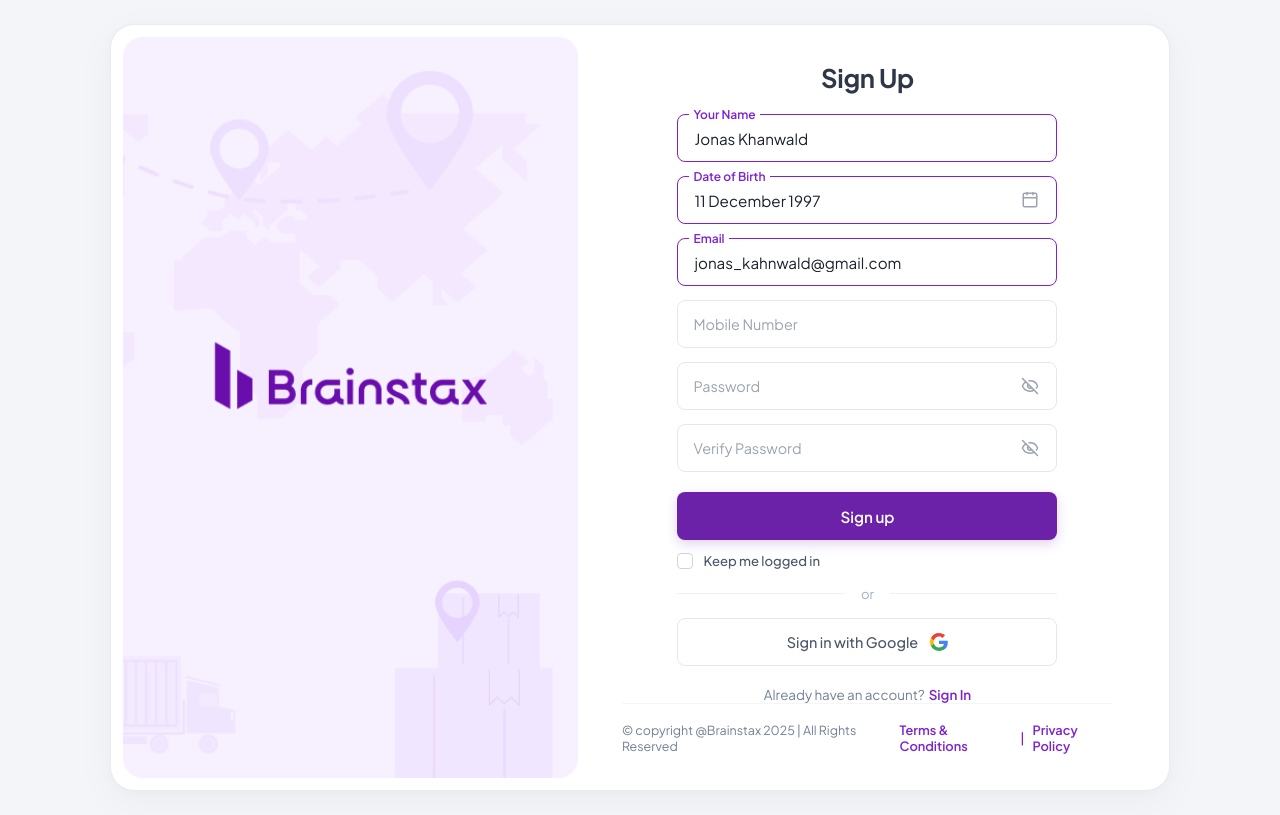
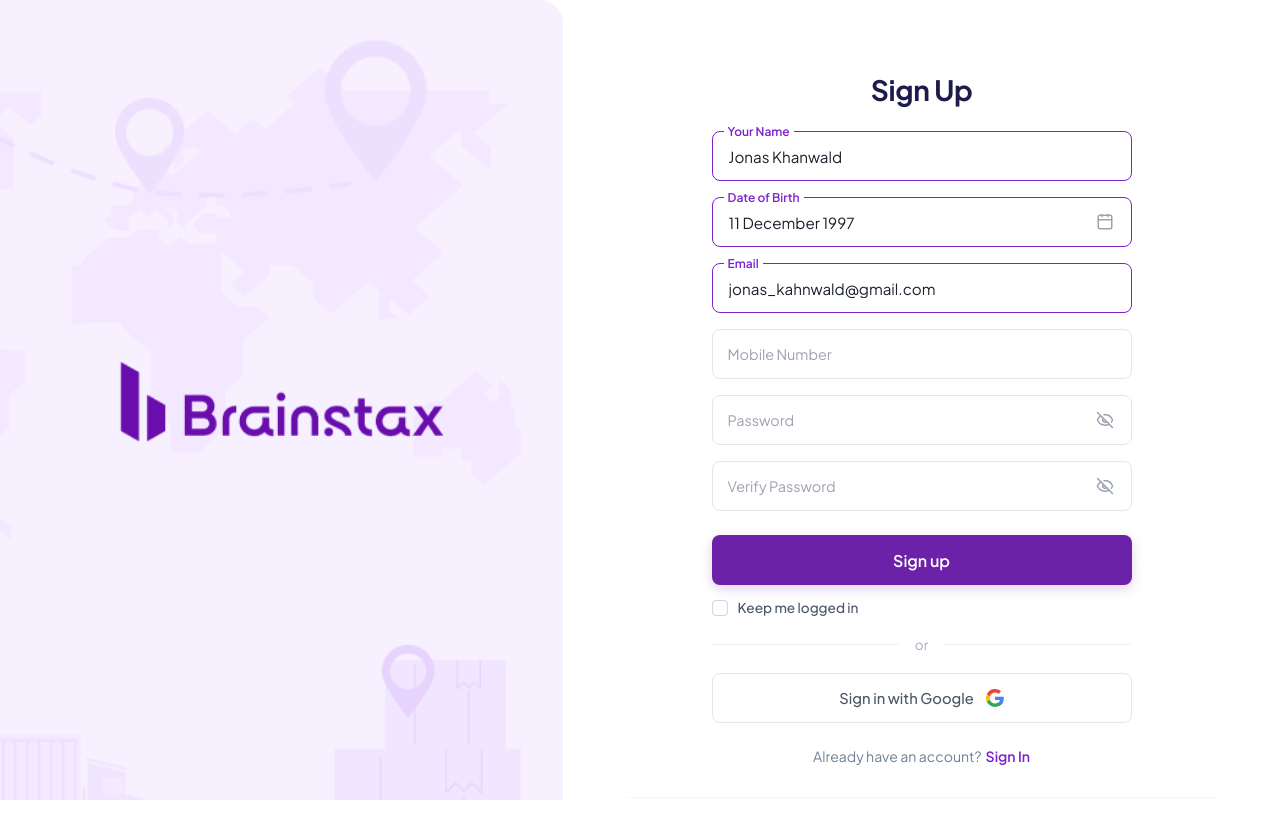
Before and after one commit to himanshupatil10/Brainstax, a React (Vite) app: page / in a window 1280 px wide. Built offline with nearby package versions, Linux system fonts and the light colour scheme.

Commit message:
Convert layout from centered card frame to full-screen website layout

```diff
--- a/src/Components/Signin.css
+++ b/src/Components/Signin.css
@@ -1,38 +1,43 @@
 .page-card {
-  background: var(--card-bg, #FFFFFF);
-  border-radius: var(--radius-card, 24px);
+  background: #FFFFFF;
+  border-radius: 0;
   width: 100%;
-  max-width: 1060px;
-  min-height: 640px;
-  box-shadow: 0 10px 40px rgba(0, 0, 0, 0.04), 0 2px 10px rgba(0, 0, 0, 0.02);
+  min-height: 100vh;
+  box-shadow: none;
   display: grid;
   grid-template-columns: 44% 56%;
   overflow: hidden;
   position: relative;
-  border: 1px solid rgba(229, 231, 235, 0.8);
-  padding: 12px;
+  border: none;
+  padding: 0;
 }
 
 @media (max-width: 900px) {
   .page-card {
     grid-template-columns: 1fr;
     min-height: auto;
-    padding: 8px;
   }
 }
 
-/* Left Lavender Banner */
+/* Left Lavender Banner Section - Full Screen Height */
 .banner-section {
   background-color: #F4ECFE;
-  border-radius: 20px;
+  border-radius: 0 24px 24px 0;
   position: relative;
   overflow: hidden;
   display: flex;
   align-items: center;
   justify-content: center;
   padding: 0;
-  min-height: 580px;
+  min-height: 100vh;
   height: 100%;
+}
+
+@media (max-width: 900px) {
+  .banner-section {
+    border-radius: 0;
+    min-height: 320px;
+  }
 }
 
 .banner-image {
@@ -42,23 +47,31 @@
   display: block;
 }
 
-/* Right Form Section */
+/* Right Form Section - Full Screen Height */
 .form-section {
   display: flex;
   flex-direction: column;
   justify-content: space-between;
-  padding: 32px 44px;
+  padding: 40px 64px;
   position: relative;
+  min-height: 100vh;
+}
+
+@media (max-width: 1100px) {
+  .form-section {
+    padding: 32px 40px;
+  }
 }
 
 @media (max-width: 900px) {
   .form-section {
-    padding: 32px 20px 20px 20px;
+    padding: 32px 24px 24px 24px;
+    min-height: auto;
   }
 }
 
 .form-content-container {
-  max-width: 380px;
+  max-width: 420px;
   width: 100%;
   margin: 0 auto;
   display: flex;
@@ -68,9 +81,9 @@
 }
 
 .form-title {
-  font-size: 1.6rem;
+  font-size: 1.75rem;
   font-weight: 700;
-  color: #2D3748;
+  color: #1E1B4B;
   text-align: center;
   margin-bottom: 32px;
   letter-spacing: -0.3px;
@@ -100,6 +113,7 @@
   transition: border-color 0.2s ease, box-shadow 0.2s ease;
 }
 
+.field-input.has-value,
 .field-input:focus {
   border-color: #7E22CE;
 }
@@ -123,10 +137,6 @@
   top: 0;
   font-size: 0.75rem;
   font-weight: 600;
-  color: #9CA3AF;
-}
-
-.field-input:focus ~ .floating-label {
   color: #7E22CE;
 }
 
@@ -159,7 +169,7 @@
 
 .forgot-password-link {
   color: #7E22CE;
-  font-size: 0.82rem;
+  font-size: 0.85rem;
   font-weight: 600;
   text-decoration: none;
   transition: opacity 0.2s ease;
@@ -173,12 +183,12 @@
 /* Primary Action Button */
 .btn-primary {
   width: 100%;
-  height: 48px;
+  height: 50px;
   background-color: #6B21A8;
   color: #FFFFFF;
   border: none;
   border-radius: 8px;
-  font-size: 0.95rem;
+  font-size: 1rem;
   font-weight: 600;
   cursor: pointer;
   transition: background-color 0.2s ease, transform 0.1s ease, box-shadow 0.2s ease;
@@ -226,7 +236,7 @@
 }
 
 .checkbox-label {
-  font-size: 0.82rem;
+  font-size: 0.85rem;
   color: #4A5568;
   user-select: none;
   font-weight: 500;
@@ -236,7 +246,7 @@
 .divider-container {
   display: flex;
   align-items: center;
-  margin: 20px 0;
+  margin: 24px 0;
 }
 
 .divider-line {
@@ -248,13 +258,13 @@
 .divider-text {
   padding: 0 16px;
   color: #A0AEC0;
-  font-size: 0.82rem;
+  font-size: 0.85rem;
 }
 
 /* Google Sign-in Button */
 .btn-google {
   width: 100%;
-  height: 48px;
+  height: 50px;
   background-color: #FFFFFF;
   border: 1px solid #E2E8F0;
   border-radius: 8px;
@@ -263,7 +273,7 @@
   justify-content: center;
   gap: 12px;
   color: #4A5568;
-  font-size: 0.9rem;
+  font-size: 0.92rem;
   font-weight: 500;
   cursor: pointer;
   transition: background-color 0.2s ease, border-color 0.2s ease;
@@ -278,7 +288,7 @@
 /* Footer Link Below Google Button */
 .register-text {
   text-align: center;
-  font-size: 0.85rem;
+  font-size: 0.88rem;
   color: #718096;
 }
 
@@ -302,14 +312,14 @@
   padding-top: 24px;
   margin-top: auto;
   border-top: 1px solid rgba(237, 242, 247, 0.6);
-  font-size: 0.78rem;
-  color: #A0AEC0;
+  font-size: 0.82rem;
+  color: #718096;
 }
 
 @media (max-width: 600px) {
   .card-footer {
     flex-direction: column;
-    gap: 8px;
+    gap: 10px;
     text-align: center;
   }
 }
@@ -320,15 +330,23 @@
 
 .footer-right {
   display: flex;
-  gap: 8px;
+  align-items: center;
+  gap: 10px;
 }
 
 .footer-link {
   color: #7E22CE;
   text-decoration: none;
   font-weight: 600;
+  font-size: 0.82rem;
 }
 
 .footer-link:hover {
   text-decoration: underline;
 }
+
+.footer-divider {
+  color: #7E22CE;
+  font-weight: 500;
+  font-size: 0.82rem;
+}
--- a/src/Components/Signup.css
+++ b/src/Components/Signup.css
@@ -1,38 +1,43 @@
 .page-card {
-  background: var(--card-bg, #FFFFFF);
-  border-radius: var(--radius-card, 24px);
+  background: #FFFFFF;
+  border-radius: 0;
   width: 100%;
-  max-width: 1060px;
-  min-height: 640px;
-  box-shadow: 0 10px 40px rgba(0, 0, 0, 0.04), 0 2px 10px rgba(0, 0, 0, 0.02);
+  min-height: 100vh;
+  box-shadow: none;
   display: grid;
   grid-template-columns: 44% 56%;
   overflow: hidden;
   position: relative;
-  border: 1px solid rgba(229, 231, 235, 0.8);
-  padding: 12px;
+  border: none;
+  padding: 0;
 }
 
 @media (max-width: 900px) {
   .page-card {
     grid-template-columns: 1fr;
     min-height: auto;
-    padding: 8px;
   }
 }
 
-/* Left Lavender Banner */
+/* Left Lavender Banner Section - Full Screen Height */
 .banner-section {
   background-color: #F4ECFE;
-  border-radius: 20px;
+  border-radius: 0 24px 24px 0;
   position: relative;
   overflow: hidden;
   display: flex;
   align-items: center;
   justify-content: center;
   padding: 0;
-  min-height: 600px;
+  min-height: 100vh;
   height: 100%;
+}
+
+@media (max-width: 900px) {
+  .banner-section {
+    border-radius: 0;
+    min-height: 320px;
+  }
 }
 
 .banner-image {
@@ -42,23 +47,31 @@
   display: block;
 }
 
-/* Right Form Section */
+/* Right Form Section - Full Screen Height */
 .form-section {
   display: flex;
   flex-direction: column;
   justify-content: space-between;
-  padding: 24px 44px;
+  padding: 40px 64px;
   position: relative;
+  min-height: 100vh;
+}
+
+@media (max-width: 1100px) {
+  .form-section {
+    padding: 32px 40px;
+  }
 }
 
 @media (max-width: 900px) {
   .form-section {
-    padding: 24px 20px 20px 20px;
+    padding: 32px 24px 24px 24px;
+    min-height: auto;
   }
 }
 
 .form-content-container {
-  max-width: 380px;
+  max-width: 420px;
   width: 100%;
   margin: 0 auto;
   display: flex;
@@ -68,18 +81,18 @@
 }
 
 .form-title {
-  font-size: 1.6rem;
+  font-size: 1.75rem;
   font-weight: 700;
-  color: #2D3748;
+  color: #1E1B4B;
   text-align: center;
-  margin-bottom: 20px;
+  margin-bottom: 24px;
   letter-spacing: -0.3px;
 }
 
 /* Floating Label & Outlined Inputs */
 .input-group {
   position: relative;
-  margin-bottom: 14px;
+  margin-bottom: 16px;
 }
 
 .floating-field {
@@ -89,7 +102,7 @@
 
 .field-input {
   width: 100%;
-  height: 48px;
+  height: 50px;
   padding: 0 16px;
   font-size: 0.95rem;
   color: #1A202C;
@@ -152,17 +165,17 @@
 /* Primary Sign up Button */
 .btn-primary {
   width: 100%;
-  height: 48px;
+  height: 50px;
   background-color: #6B21A8;
   color: #FFFFFF;
   border: none;
   border-radius: 8px;
-  font-size: 0.95rem;
+  font-size: 1rem;
   font-weight: 600;
   cursor: pointer;
   transition: background-color 0.2s ease, transform 0.1s ease, box-shadow 0.2s ease;
   box-shadow: 0 4px 12px rgba(107, 33, 168, 0.2);
-  margin-top: 6px;
+  margin-top: 8px;
 }
 
 .btn-primary:hover {
@@ -179,8 +192,8 @@
   display: flex;
   align-items: center;
   gap: 10px;
-  margin-top: 12px;
-  margin-bottom: 16px;
+  margin-top: 14px;
+  margin-bottom: 20px;
   cursor: pointer;
 }
 
@@ -206,7 +219,7 @@
 }
 
 .checkbox-label {
-  font-size: 0.82rem;
+  font-size: 0.85rem;
   color: #4A5568;
   user-select: none;
   font-weight: 500;
@@ -216,7 +229,7 @@
 .divider-container {
   display: flex;
   align-items: center;
-  margin: 16px 0;
+  margin: 20px 0;
 }
 
 .divider-line {
@@ -228,13 +241,13 @@
 .divider-text {
   padding: 0 16px;
   color: #A0AEC0;
-  font-size: 0.82rem;
+  font-size: 0.85rem;
 }
 
 /* Google Sign-in Button */
 .btn-google {
   width: 100%;
-  height: 48px;
+  height: 50px;
   background-color: #FFFFFF;
   border: 1px solid #E2E8F0;
   border-radius: 8px;
@@ -243,11 +256,11 @@
   justify-content: center;
   gap: 12px;
   color: #4A5568;
-  font-size: 0.9rem;
+  font-size: 0.92rem;
   font-weight: 500;
   cursor: pointer;
   transition: background-color 0.2s ease, border-color 0.2s ease;
-  margin-bottom: 20px;
+  margin-bottom: 24px;
 }
 
 .btn-google:hover {
@@ -258,7 +271,7 @@
 /* Register switcher */
 .register-text {
   text-align: center;
-  font-size: 0.84rem;
+  font-size: 0.88rem;
   color: #718096;
 }
 
@@ -274,22 +287,22 @@
   text-decoration: underline;
 }
 
-/* Card Bottom Footer Notice - Single Line matching Figma */
+/* Card Bottom Footer Notice */
 .card-footer {
   display: flex;
   align-items: center;
   justify-content: space-between;
-  padding-top: 18px;
+  padding-top: 24px;
   margin-top: auto;
   border-top: 1px solid rgba(237, 242, 247, 0.6);
-  font-size: 0.78rem;
+  font-size: 0.82rem;
   color: #718096;
 }
 
 @media (max-width: 600px) {
   .card-footer {
     flex-direction: column;
-    gap: 8px;
+    gap: 10px;
     text-align: center;
   }
 }
@@ -301,14 +314,14 @@
 .footer-right {
   display: flex;
   align-items: center;
-  gap: 8px;
+  gap: 10px;
 }
 
 .footer-link {
   color: #7E22CE;
   text-decoration: none;
   font-weight: 600;
-  font-size: 0.8rem;
+  font-size: 0.82rem;
 }
 
 .footer-link:hover {
@@ -318,5 +331,5 @@
 .footer-divider {
   color: #7E22CE;
   font-weight: 500;
-  font-size: 0.8rem;
+  font-size: 0.82rem;
 }
--- a/src/index.css
+++ b/src/index.css
@@ -2,8 +2,8 @@
   --primary: #7E22CE;
   --primary-hover: #6B21A8;
   --primary-light: #F3E8FF;
-  --banner-bg: #F3ECFE;
-  --bg-main: #F4F5F9;
+  --banner-bg: #F4ECFE;
+  --bg-main: #FFFFFF;
   --card-bg: #FFFFFF;
   --text-main: #1F2937;
   --text-muted: #6B7280;
@@ -11,10 +11,7 @@
   --border-light: #E5E7EB;
   --border-focus: #7E22CE;
   --font-sans: 'Plus Jakarta Sans', 'Inter', -apple-system, BlinkMacSystemFont, 'Segoe UI', Roboto, sans-serif;
-  --radius-card: 24px;
-  --radius-inner: 20px;
   --radius-input: 8px;
-  --shadow-card: 0 10px 40px rgba(0, 0, 0, 0.04), 0 2px 10px rgba(0, 0, 0, 0.02);
 }
 
 * {
@@ -25,364 +22,17 @@
   -webkit-font-smoothing: antialiased;
 }
 
-body {
-  background-color: var(--bg-main);
+html, body {
+  width: 100%;
+  height: 100%;
+  background-color: #FFFFFF;
   color: var(--text-main);
-  min-height: 100vh;
-  display: flex;
-  align-items: center;
-  justify-content: center;
-  padding: 24px;
+  overflow-x: hidden;
 }
 
 #root {
   width: 100%;
-  max-width: 1120px;
-  display: flex;
-  justify-content: center;
-}
-
-.page-card {
-  background: var(--card-bg);
-  border-radius: var(--radius-card);
-  width: 100%;
-  min-height: 640px;
-  box-shadow: var(--shadow-card);
-  display: grid;
-  grid-template-columns: 44% 56%;
-  overflow: hidden;
-  position: relative;
-  border: 1px solid rgba(229, 231, 235, 0.8);
-  padding: 12px;
-}
-
-@media (max-width: 900px) {
-  .page-card {
-    grid-template-columns: 1fr;
-    min-height: auto;
-    padding: 8px;
-  }
-}
-
-/* Left Lavender Banner */
-.banner-section {
-  background-color: var(--banner-bg);
-  border-radius: var(--radius-inner);
-  position: relative;
-  overflow: hidden;
+  min-height: 100vh;
   display: flex;
   flex-direction: column;
-  align-items: center;
-  justify-content: center;
-  padding: 40px 24px;
-  min-height: 580px;
 }
-
-.banner-graphics-layer {
-  position: absolute;
-  inset: 0;
-  pointer-events: none;
-}
-
-.banner-logo-wrapper {
-  position: relative;
-  z-index: 10;
-  display: flex;
-  align-items: center;
-  gap: 12px;
-}
-
-.logo-text {
-  font-size: 2.25rem;
-  font-weight: 800;
-  color: var(--primary-hover);
-  letter-spacing: -0.5px;
-}
-
-/* Right Form Section */
-.form-section {
-  display: flex;
-  flex-direction: column;
-  justify-content: space-between;
-  padding: 40px 48px;
-  position: relative;
-}
-
-@media (max-width: 900px) {
-  .form-section {
-    padding: 32px 20px 20px 20px;
-  }
-}
-
-.form-content-container {
-  max-width: 380px;
-  width: 100%;
-  margin: 0 auto;
-  display: flex;
-  flex-direction: column;
-  justify-content: center;
-  flex: 1;
-}
-
-.form-title {
-  font-size: 1.6rem;
-  font-weight: 700;
-  color: #2D3748;
-  text-align: center;
-  margin-bottom: 32px;
-  letter-spacing: -0.3px;
-}
-
-/* Field Floating Label Container */
-.input-group {
-  position: relative;
-  margin-bottom: 20px;
-}
-
-.floating-field {
-  position: relative;
-  width: 100%;
-}
-
-.field-input {
-  width: 100%;
-  height: 50px;
-  padding: 0 16px;
-  font-size: 0.95rem;
-  color: #1A202C;
-  background: transparent;
-  border: 1.5px solid var(--border-light);
-  border-radius: var(--radius-input);
-  outline: none;
-  transition: border-color 0.2s ease, box-shadow 0.2s ease;
-}
-
-.field-input.has-value,
-.field-input:focus {
-  border-color: var(--primary);
-}
-
-.floating-label {
-  position: absolute;
-  left: 12px;
-  top: 50%;
-  transform: translateY(-50%);
-  background-color: var(--card-bg);
-  padding: 0 4px;
-  font-size: 0.9rem;
-  color: var(--text-light);
-  pointer-events: none;
-  transition: all 0.2s ease;
-}
-
-.field-input:focus ~ .floating-label,
-.field-input.has-value ~ .floating-label,
-.field-input:not(:placeholder-shown) ~ .floating-label {
-  top: 0;
-  font-size: 0.75rem;
-  font-weight: 600;
-  color: var(--primary);
-}
-
-.password-toggle-btn {
-  position: absolute;
-  right: 14px;
-  top: 50%;
-  transform: translateY(-50%);
-  background: none;
-  border: none;
-  color: #A0AEC0;
-  cursor: pointer;
-  display: flex;
-  align-items: center;
-  justify-content: center;
-  padding: 4px;
-  transition: color 0.2s ease;
-}
-
-.password-toggle-btn:hover {
-  color: var(--primary);
-}
-
-.forgot-password-wrapper {
-  display: flex;
-  justify-content: flex-end;
-  margin-top: 6px;
-  margin-bottom: 24px;
-}
-
-.forgot-password-link {
-  color: var(--primary);
-  font-size: 0.82rem;
-  font-weight: 600;
-  text-decoration: none;
-  transition: opacity 0.2s ease;
-}
-
-.forgot-password-link:hover {
-  text-decoration: underline;
-  opacity: 0.85;
-}
-
-/* Primary Action Button */
-.btn-primary {
-  width: 100%;
-  height: 48px;
-  background-color: var(--primary-hover);
-  color: #FFFFFF;
-  border: none;
-  border-radius: var(--radius-input);
-  font-size: 0.95rem;
-  font-weight: 600;
-  cursor: pointer;
-  transition: background-color 0.2s ease, transform 0.1s ease, box-shadow 0.2s ease;
-  box-shadow: 0 4px 12px rgba(107, 33, 168, 0.2);
-}
-
-.btn-primary:hover {
-  background-color: #5B21B6;
-  box-shadow: 0 6px 16px rgba(107, 33, 168, 0.3);
-}
-
-.btn-primary:active {
-  transform: scale(0.99);
-}
-
-/* Remember me Checkbox */
-.remember-me-group {
-  display: flex;
-  align-items: center;
-  gap: 10px;
-  margin-top: 16px;
-  margin-bottom: 24px;
-  cursor: pointer;
-}
-
-.custom-checkbox {
-  width: 16px;
-  height: 16px;
-  border: 1.5px solid #CBD5E0;
-  border-radius: 4px;
-  display: flex;
-  align-items: center;
-  justify-content: center;
-  transition: all 0.2s ease;
-  background: #FFFFFF;
-}
-
-.remember-me-group input[type="checkbox"] {
-  display: none;
-}
-
-.remember-me-group input[type="checkbox"]:checked + .custom-checkbox {
-  background-color: var(--primary);
-  border-color: var(--primary);
-}
-
-.checkbox-label {
-  font-size: 0.82rem;
-  color: #4A5568;
-  user-select: none;
-  font-weight: 500;
-}
-
-/* Divider line */
-.divider-container {
-  display: flex;
-  align-items: center;
-  margin: 20px 0;
-}
-
-.divider-line {
-  flex: 1;
-  height: 1px;
-  background-color: #EDF2F7;
-}
-
-.divider-text {
-  padding: 0 16px;
-  color: #A0AEC0;
-  font-size: 0.82rem;
-}
-
-/* Google Sign-in Button */
-.btn-google {
-  width: 100%;
-  height: 48px;
-  background-color: #FFFFFF;
-  border: 1px solid #E2E8F0;
-  border-radius: var(--radius-input);
-  display: flex;
-  align-items: center;
-  justify-content: center;
-  gap: 12px;
-  color: #4A5568;
-  font-size: 0.9rem;
-  font-weight: 500;
-  cursor: pointer;
-  transition: background-color 0.2s ease, border-color 0.2s ease;
-  margin-bottom: 32px;
-}
-
-.btn-google:hover {
-  background-color: #F7FAFC;
-  border-color: #CBD5E0;
-}
-
-/* Footer Link Below Google Button */
-.register-text {
-  text-align: center;
-  font-size: 0.85rem;
-  color: #718096;
-}
-
-.register-link {
-  color: var(--primary);
-  font-weight: 600;
-  text-decoration: none;
-  cursor: pointer;
-  margin-left: 4px;
-}
-
-.register-link:hover {
-  text-decoration: underline;
-}
-
-/* Card Bottom Footer Notice */
-.card-footer {
-  display: flex;
-  align-items: center;
-  justify-content: space-between;
-  padding-top: 24px;
-  margin-top: auto;
-  border-top: 1px solid rgba(237, 242, 247, 0.6);
-  font-size: 0.78rem;
-  color: #A0AEC0;
-}
-
-@media (max-width: 600px) {
-  .card-footer {
-    flex-direction: column;
-    gap: 8px;
-    text-align: center;
-  }
-}
-
-.footer-left {
-  color: #718096;
-}
-
-.footer-right {
-  display: flex;
-  gap: 8px;
-}
-
-.footer-link {
-  color: var(--primary);
-  text-decoration: none;
-  font-weight: 600;
-}
-
-.footer-link:hover {
-  text-decoration: underline;
-}
```
